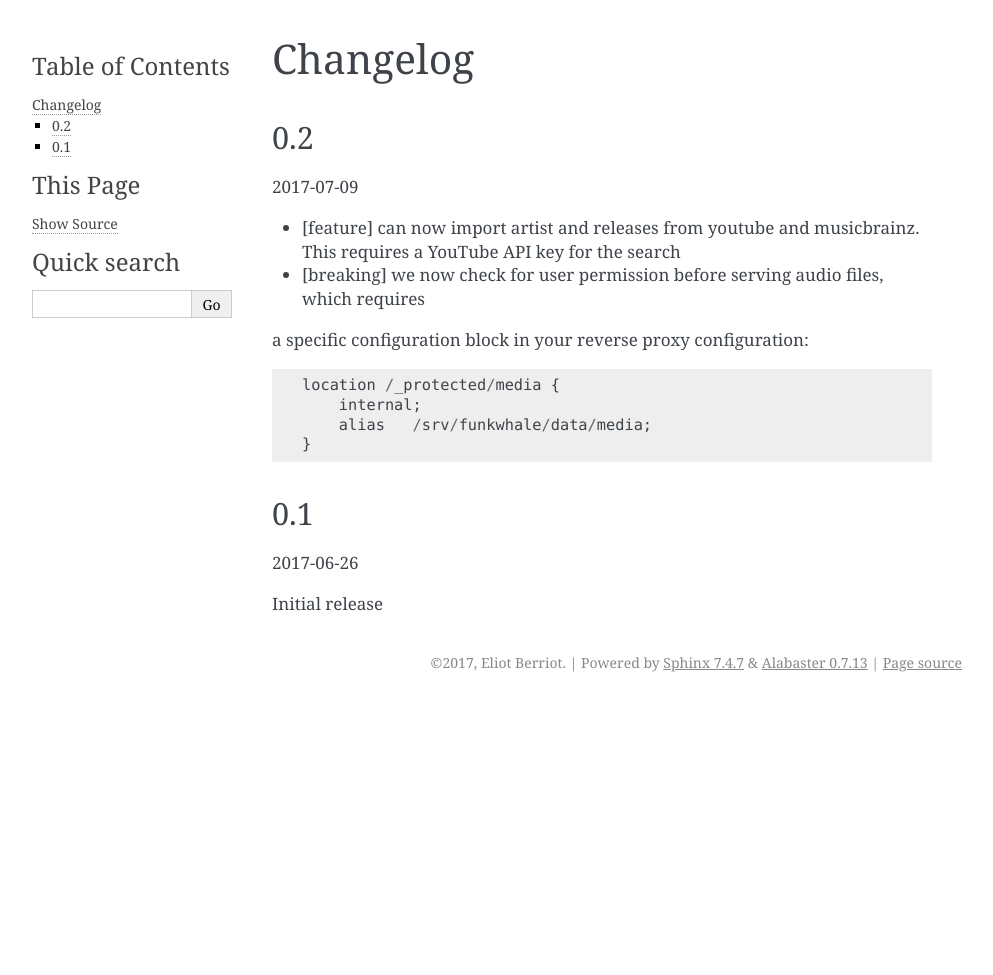
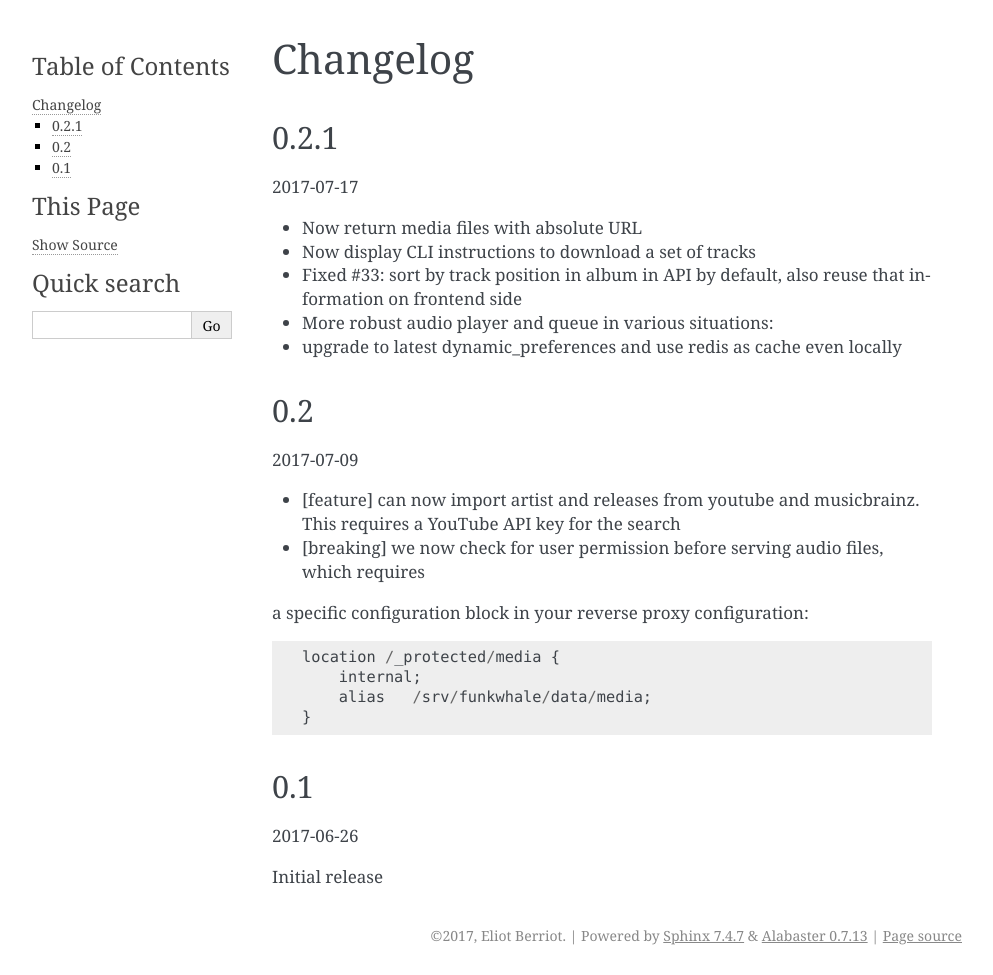
Before and after one commit to RYGhub/funkwhale, a Sphinx documentation site: the page built from docs/changelog.rst, in a window 1280 px wide. Shown: the whole page, without its empty margins (148-1141 px from the left). Built offline with Sphinx 7.4.7, drawn with Linux system fonts in a browser that asks for light colours; before the commit the page ends 900 px from its top, so only the background shows below that.

Commit message:
Changelog && version bump

```diff
--- a/docs/changelog.rst
+++ b/docs/changelog.rst
@@ -1,5 +1,17 @@
 Changelog
 =========
+
+0.2.1
+-----
+
+2017-07-17
+
+* Now return media files with absolute URL
+* Now display CLI instructions to download a set of tracks
+* Fixed #33: sort by track position in album in API by default, also reuse that information on frontend side
+* More robust audio player and queue in various situations:
+* upgrade to latest dynamic_preferences and use redis as cache even locally
+
 
 0.2
 -------
```
Also changed, not shown: 1 other file.
